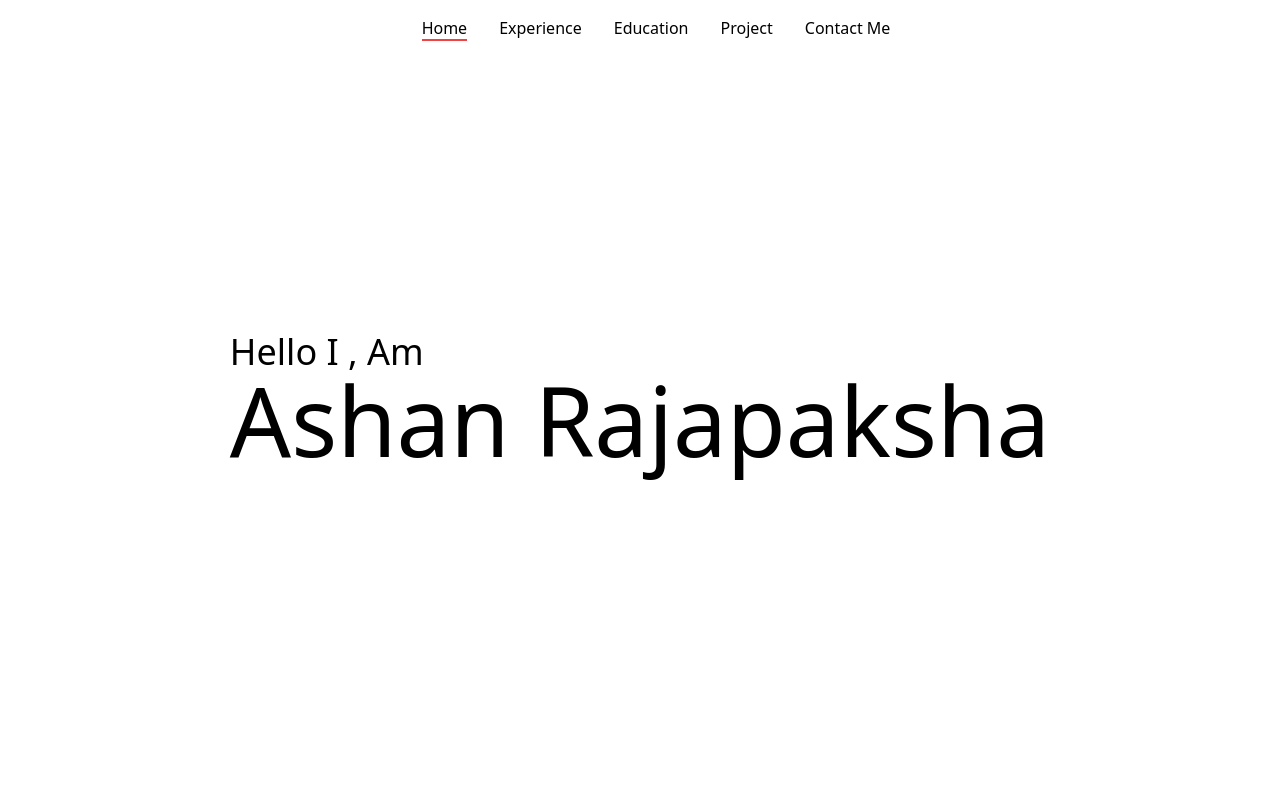
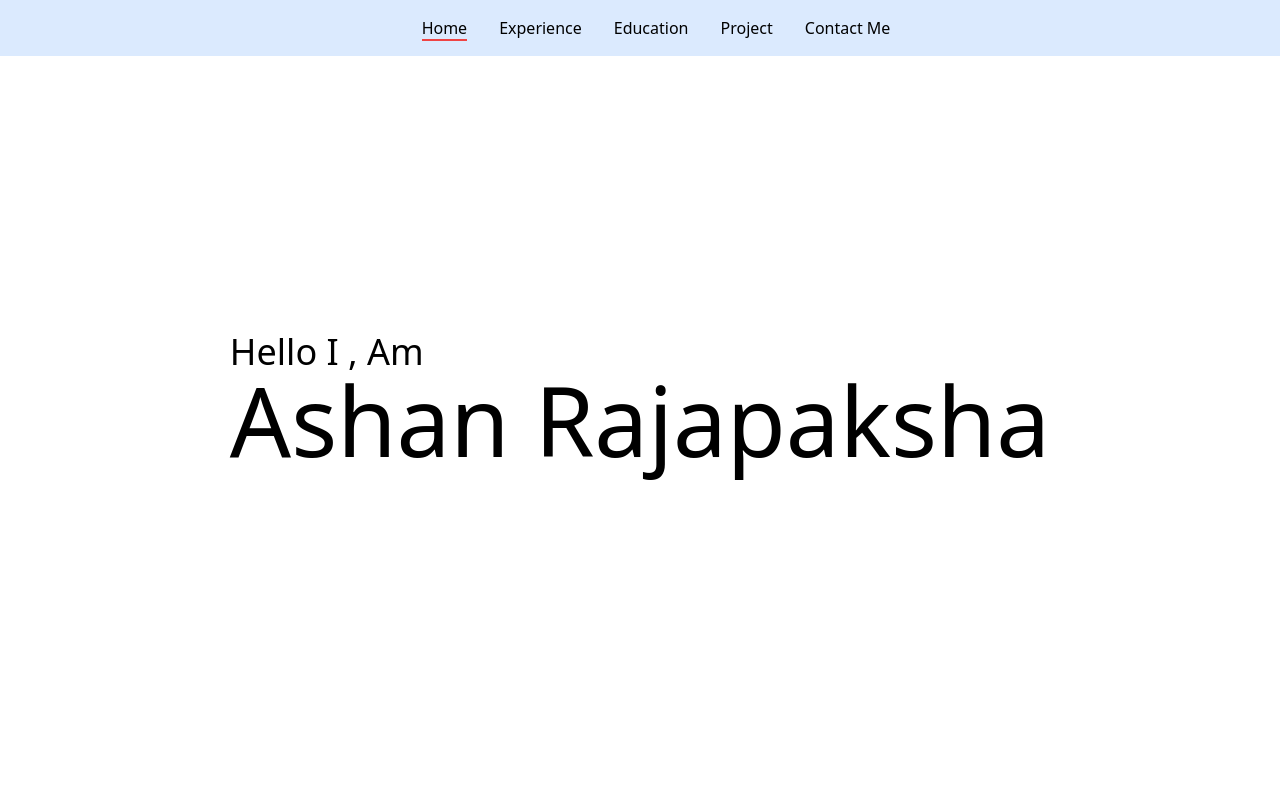
Before and after one commit to ashangrajapaksha/my-portfolio, a React (Vite) app: page / in a window 1280 px wide. Before the commit this address led to /#home. Shown: the top 800 px of the page. Built offline with nearby package versions, Linux system fonts and the light colour scheme; a web font is replaced by a local one.

Commit message:
feat: Change nav click funtionality

```diff
--- a/src/shared/nav/Nav.jsx
+++ b/src/shared/nav/Nav.jsx
@@ -45,44 +45,32 @@ function Nav() {
   }, [links]);
 
   const handleLinkClick = (index) => {
-    setActiveNavItem(index);
-
-    // Scroll to the clicked section
-    scroller.scrollTo(links[index].link, {
-      smooth: true,
-      offset: -100, // Adjust the offset as needed
-      duration: 500,
-    });
+    // setActiveNavItem(index);
+    // scroller.scrollTo(links[index].link, {
+    //   smooth: true,
+    //   offset: -100,
+    //   duration: 500,
+    // });
   };
 
   return (
-    <div className="w-full fixed top-0 left-0">
+    <div className="w-full fixed top-0 left-0 z-100 bg-blue-100">
       <div className="md:px-10 md:py-4 py-8 px-7 md:flex justify-center items-center bg-transparent">
-        <div
-          onClick={() => setIsOpen(!isOpen)}
-          className="w-7 h-7 absolute left-8 top-6 cursor-pointer md:hidden"
-        >
-          {isOpen ? <XMarkIcon /> : <Bars3BottomRightIcon />}
-        </div>
         <ul
           className={`md:flex md:items-center md:pb-0 pb-12 absolute md:static bg-transparent md:z-auto z-[-1] left-0 w-full md:w-auto md:pl-0 pl-9 transition-all duration-500 ease-in ${isOpen ? "top-12" : "top-[-490px]"}`}
         >
           {" "}
           {links.map((link, index) => (
-            <li key={index} className="my-7 md:my-0 md:ml-8 cursor-pointer">
-              <ScrollLink
-                activeClass="active"
-                to={link.link}
-                spy={true}
-                smooth={true}
-                hashSpy={true}
-                offset={-100}
-                duration={500}
+            <li
+              key={index}
+              className="md:ml-8"
+              onClick={() => handleLinkClick(index)}
+            >
+              <span
                 className={`hover:text-black relative ${activeNavItem === index ? "border-b-2 border-red-500" : ""}`}
-                onClick={() => handleLinkClick(index)}
               >
                 {link.name}
-              </ScrollLink>
+              </span>
             </li>
           ))}
         </ul>
```
